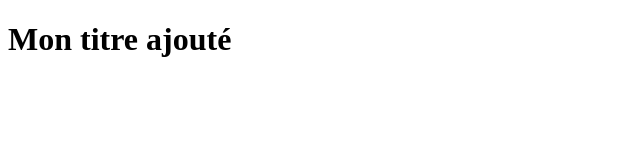
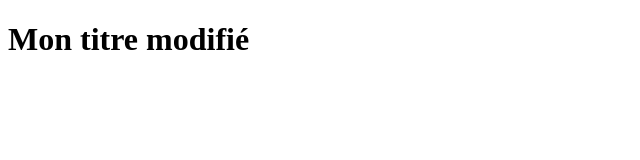
Before and after one commit to OliverTwist1234/TestVScode, a plain HTML site: page index.html in a window 1280 px wide. Shown: the full height of the page, 0-640 px from the left. Drawn offline with Linux system fonts and the light colour scheme.

Commit message:
titre h1 modifié

```diff
--- a/index.html
+++ b/index.html
@@ -7,6 +7,6 @@
     <title>Test</title>
 </head>
 <body>
-    <h1>Mon titre ajouté</h1>
+    <h1>Mon titre modifié</h1>
 </body>
 </html>
```
